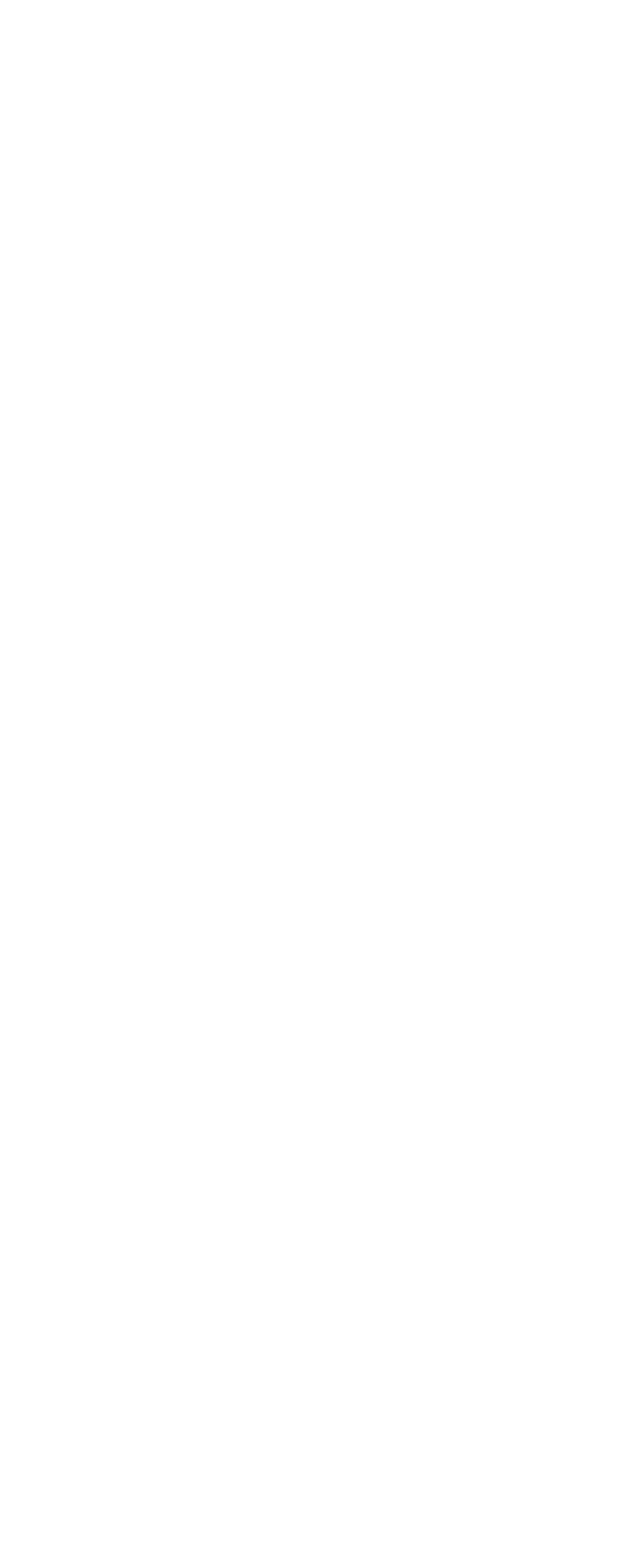
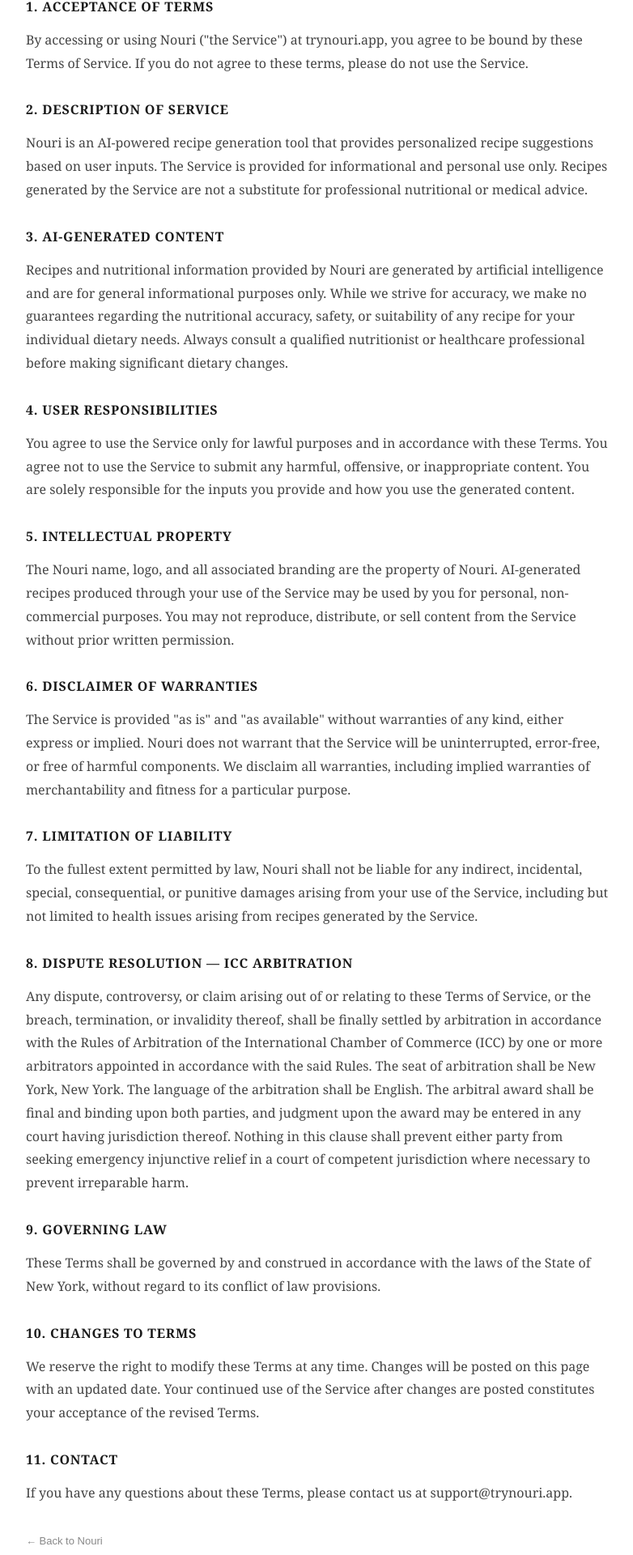
Before and after one commit to Ainpc582/Nouri, a React (Create React App) app in the folder frontend/: page /terms in a window 1280 px wide. Before the commit this address had no page. Shown: the part 176-2096 px from the top of the page at 81% size, without its empty margins (248-1030 px from the left). Before the commit the page ends 800 px from the top, so only its background shows below. Built offline with nearby package versions, Linux system fonts and the light colour scheme.

Commit message:
Add Terms of Service page with ICC arbitration clause

```diff
--- a/frontend/src/App.js
+++ b/frontend/src/App.js
@@ -561,6 +561,8 @@
       <div style={{ borderTop: "1px solid #e0e0e0", padding: "24px", textAlign: "center", marginTop: "48px" }}>
         <a href="/privacy" style={{ fontFamily: "sans-serif", fontSize: "12px", color: "#888", textDecoration: "none" }}>Privacy Policy</a>
         <span style={{ color: "#e0e0e0", margin: "0 12px" }}>|</span>
+        <a href="/terms" style={{ fontFamily: "sans-serif", fontSize: "12px", color: "#888", textDecoration: "none" }}>Terms of Service</a>
+        <span style={{ color: "#e0e0e0", margin: "0 12px" }}>|</span>
         <span style={{ fontFamily: "sans-serif", fontSize: "12px", color: "#888" }}>© 2026 Nouri</span>
       </div>
     </div>
--- /dev/null
+++ b/frontend/src/TermsOfService.js
@@ -0,0 +1,67 @@
+function TermsOfService() {
+  return (
+    <div style={{ fontFamily: "Georgia, serif", maxWidth: "720px", margin: "0 auto", padding: "48px 24px", color: "#1a1a1a" }}>
+      <h1 style={{ fontSize: "28px", fontWeight: "700", marginBottom: "8px" }}>Terms of Service</h1>
+      <p style={{ color: "#888", fontFamily: "sans-serif", fontSize: "13px", marginBottom: "40px" }}>Last updated: July 2026</p>
+
+      <h2 style={{ fontSize: "16px", fontWeight: "600", textTransform: "uppercase", letterSpacing: "0.05em", marginBottom: "8px" }}>1. Acceptance of Terms</h2>
+      <p style={{ lineHeight: "1.8", color: "#444", marginBottom: "32px" }}>
+        By accessing or using Nouri ("the Service") at trynouri.app, you agree to be bound by these Terms of Service. If you do not agree to these terms, please do not use the Service.
+      </p>
+
+      <h2 style={{ fontSize: "16px", fontWeight: "600", textTransform: "uppercase", letterSpacing: "0.05em", marginBottom: "8px" }}>2. Description of Service</h2>
+      <p style={{ lineHeight: "1.8", color: "#444", marginBottom: "32px" }}>
+        Nouri is an AI-powered recipe generation tool that provides personalized recipe suggestions based on user inputs. The Service is provided for informational and personal use only. Recipes generated by the Service are not a substitute for professional nutritional or medical advice.
+      </p>
+
+      <h2 style={{ fontSize: "16px", fontWeight: "600", textTransform: "uppercase", letterSpacing: "0.05em", marginBottom: "8px" }}>3. AI-Generated Content</h2>
+      <p style={{ lineHeight: "1.8", color: "#444", marginBottom: "32px" }}>
+        Recipes and nutritional information provided by Nouri are generated by artificial intelligence and are for general informational purposes only. While we strive for accuracy, we make no guarantees regarding the nutritional accuracy, safety, or suitability of any recipe for your individual dietary needs. Always consult a qualified nutritionist or healthcare professional before making significant dietary changes.
+      </p>
+
+      <h2 style={{ fontSize: "16px", fontWeight: "600", textTransform: "uppercase", letterSpacing: "0.05em", marginBottom: "8px" }}>4. User Responsibilities</h2>
+      <p style={{ lineHeight: "1.8", color: "#444", marginBottom: "32px" }}>
+        You agree to use the Service only for lawful purposes and in accordance with these Terms. You agree not to use the Service to submit any harmful, offensive, or inappropriate content. You are solely responsible for the inputs you provide and how you use the generated content.
+      </p>
+
+      <h2 style={{ fontSize: "16px", fontWeight: "600", textTransform: "uppercase", letterSpacing: "0.05em", marginBottom: "8px" }}>5. Intellectual Property</h2>
+      <p style={{ lineHeight: "1.8", color: "#444", marginBottom: "32px" }}>
+        The Nouri name, logo, and all associated branding are the property of Nouri. AI-generated recipes produced through your use of the Service may be used by you for personal, non-commercial purposes. You may not reproduce, distribute, or sell content from the Service without prior written permission.
+      </p>
+
+      <h2 style={{ fontSize: "16px", fontWeight: "600", textTransform: "uppercase", letterSpacing: "0.05em", marginBottom: "8px" }}>6. Disclaimer of Warranties</h2>
+      <p style={{ lineHeight: "1.8", color: "#444", marginBottom: "32px" }}>
+        The Service is provided "as is" and "as available" without warranties of any kind, either express or implied. Nouri does not warrant that the Service will be uninterrupted, error-free, or free of harmful components. We disclaim all warranties, including implied warranties of merchantability and fitness for a particular purpose.
+      </p>
+
+      <h2 style={{ fontSize: "16px", fontWeight: "600", textTransform: "uppercase", letterSpacing: "0.05em", marginBottom: "8px" }}>7. Limitation of Liability</h2>
+      <p style={{ lineHeight: "1.8", color: "#444", marginBottom: "32px" }}>
+        To the fullest extent permitted by law, Nouri shall not be liable for any indirect, incidental, special, consequential, or punitive damages arising from your use of the Service, including but not limited to health issues arising from recipes generated by the Service.
+      </p>
+
+      <h2 style={{ fontSize: "16px", fontWeight: "600", textTransform: "uppercase", letterSpacing: "0.05em", marginBottom: "8px" }}>8. Dispute Resolution — ICC Arbitration</h2>
+      <p style={{ lineHeight: "1.8", color: "#444", marginBottom: "32px" }}>
+        Any dispute, controversy, or claim arising out of or relating to these Terms of Service, or the breach, termination, or invalidity thereof, shall be finally settled by arbitration in accordance with the Rules of Arbitration of the International Chamber of Commerce (ICC) by one or more arbitrators appointed in accordance with the said Rules. The seat of arbitration shall be New York, New York. The language of the arbitration shall be English. The arbitral award shall be final and binding upon both parties, and judgment upon the award may be entered in any court having jurisdiction thereof. Nothing in this clause shall prevent either party from seeking emergency injunctive relief in a court of competent jurisdiction where necessary to prevent irreparable harm.
+      </p>
+
+      <h2 style={{ fontSize: "16px", fontWeight: "600", textTransform: "uppercase", letterSpacing: "0.05em", marginBottom: "8px" }}>9. Governing Law</h2>
+      <p style={{ lineHeight: "1.8", color: "#444", marginBottom: "32px" }}>
+        These Terms shall be governed by and construed in accordance with the laws of the State of New York, without regard to its conflict of law provisions.
+      </p>
+
+      <h2 style={{ fontSize: "16px", fontWeight: "600", textTransform: "uppercase", letterSpacing: "0.05em", marginBottom: "8px" }}>10. Changes to Terms</h2>
+      <p style={{ lineHeight: "1.8", color: "#444", marginBottom: "32px" }}>
+        We reserve the right to modify these Terms at any time. Changes will be posted on this page with an updated date. Your continued use of the Service after changes are posted constitutes your acceptance of the revised Terms.
+      </p>
+
+      <h2 style={{ fontSize: "16px", fontWeight: "600", textTransform: "uppercase", letterSpacing: "0.05em", marginBottom: "8px" }}>11. Contact</h2>
+      <p style={{ lineHeight: "1.8", color: "#444", marginBottom: "32px" }}>
+        If you have any questions about these Terms, please contact us at support@trynouri.app.
+      </p>
+
+      <a href="/" style={{ fontFamily: "sans-serif", fontSize: "13px", color: "#888", textDecoration: "none" }}>← Back to Nouri</a>
+    </div>
+  );
+}
+
+export default TermsOfService;
--- a/frontend/src/index.js
+++ b/frontend/src/index.js
@@ -4,6 +4,7 @@
 import './index.css';
 import App from './App';
 import PrivacyPolicy from './PrivacyPolicy';
+import TermsOfService from './TermsOfService';
 import reportWebVitals from './reportWebVitals';
 
 const root = ReactDOM.createRoot(document.getElementById('root'));
@@ -13,6 +14,7 @@
       <Routes>
         <Route path="/" element={<App />} />
         <Route path="/privacy" element={<PrivacyPolicy />} />
+        <Route path="/terms" element={<TermsOfService />} />
       </Routes>
     </BrowserRouter>
   </React.StrictMode>
```
